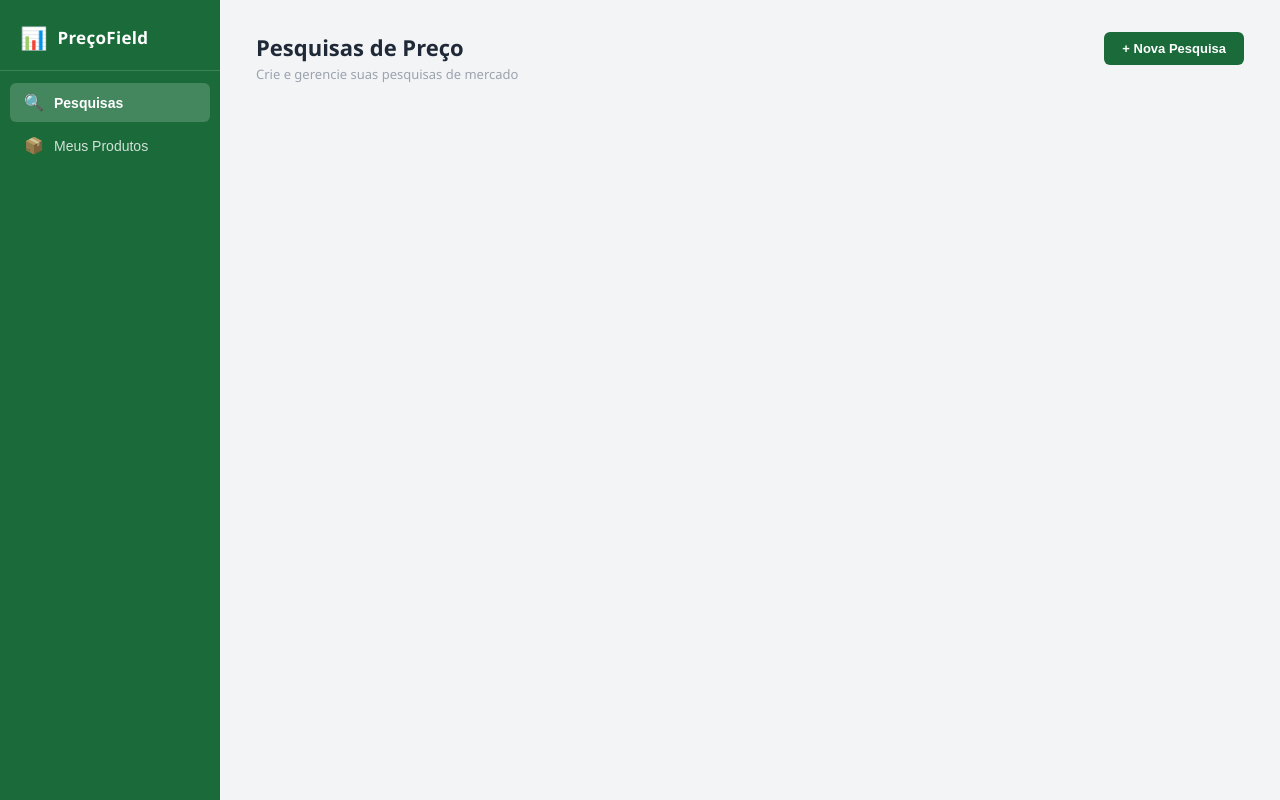
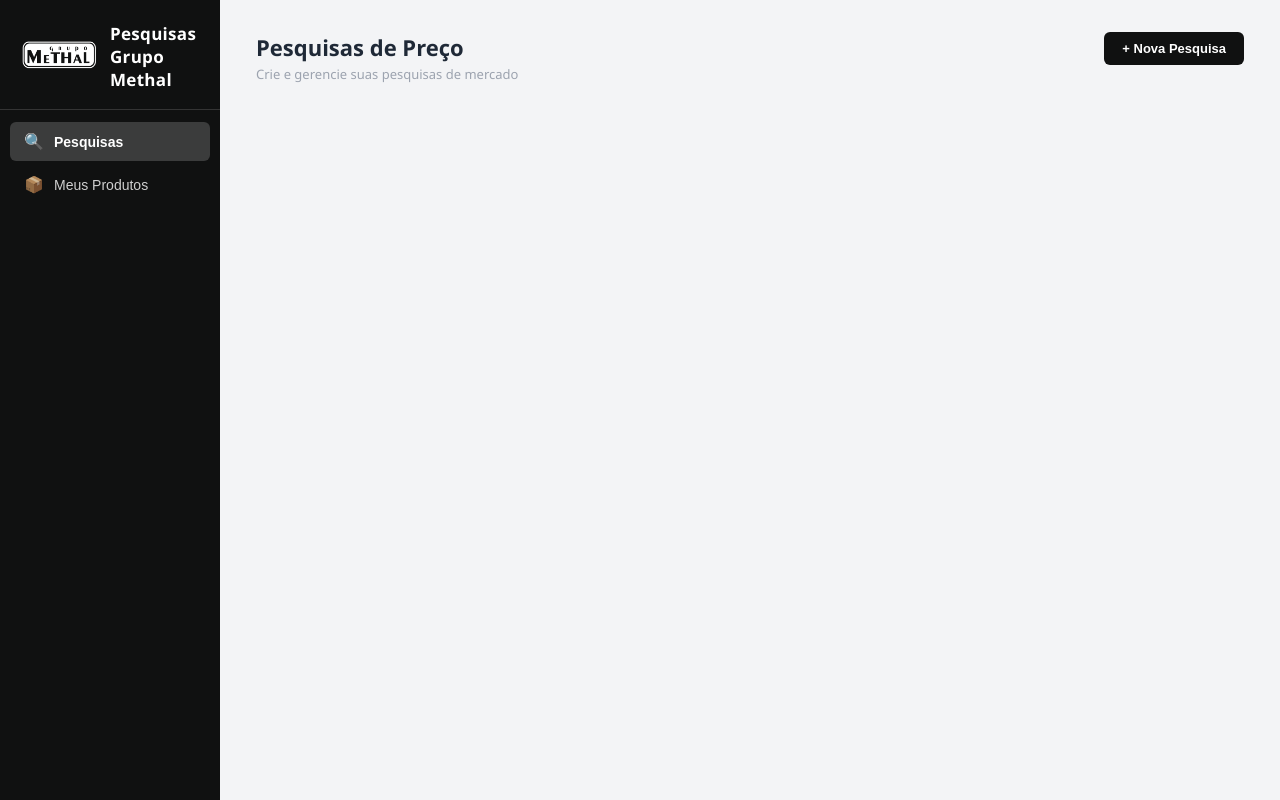
Before and after one commit to rossigmr/precos-relatorio, a website: page public/index.html in a window 1280 px wide. Drawn offline with Linux system fonts and the light colour scheme; no server answers.

Commit message:
second commit

```diff
--- a/public/css/style.css
+++ b/public/css/style.css
@@ -2,7 +2,7 @@
 *, *::before, *::after { box-sizing: border-box; margin: 0; padding: 0; }
 
 :root {
-  --verde: #1B6B3A;
+  --verde: #101111;
   --verde-mid: #2E8B57;
   --verde-claro: #E8F5EE;
   --verde-borda: #A7D4B7;
--- a/public/index.html
+++ b/public/index.html
@@ -9,8 +9,10 @@
 <body>
   <aside class="sidebar">
     <div class="logo">
-      <span class="logo-icon">📊</span>
-      <span class="logo-text">PreçoField</span>
+      <span>
+        <img src="assets/logo.png" width="80" height="32"/>
+      </span>
+      <span class="logo-text">Pesquisas Grupo Methal</span>
     </div>
     <nav>
       <button class="nav-btn active" data-page="pesquisas">
@@ -159,10 +161,10 @@
           </select>
         </label>
         <label class="span2">Opcionais
-          <input type="text" id="item-opcionais" placeholder="Ex: GPS, monitor de plantio..." />
+          <input type="text" id="item-opcionais" placeholder="Ex: Lona fácil, balança, freio..." />
         </label>
         <label>Região
-          <input type="text" id="item-regiao" placeholder="Ex: Sul, SP, PR..." />
+          <input type="text" id="item-regiao" placeholder="Ex: RS, SP, PR..." />
         </label>
         <label class="span2">Observações
           <textarea id="item-obs" rows="2" placeholder="Informações adicionais..."></textarea>
```
Also changed, not shown: public/assets/logo.png (added).
